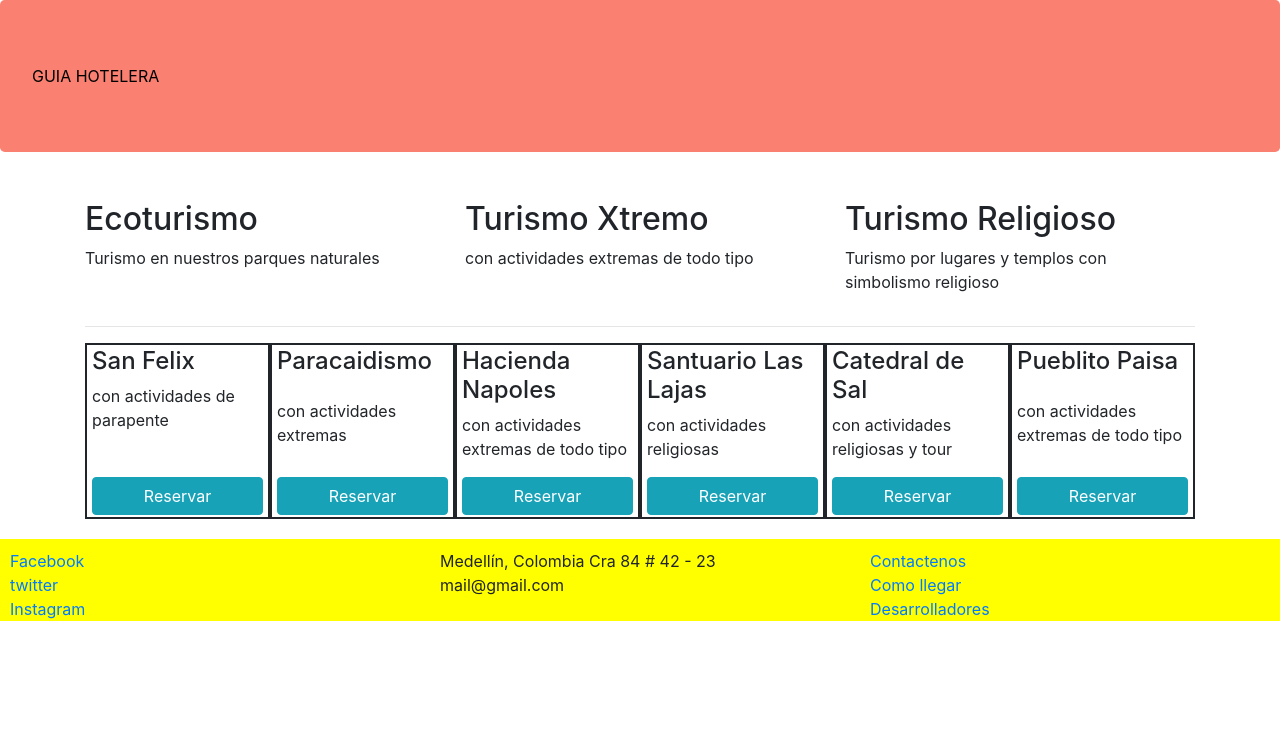
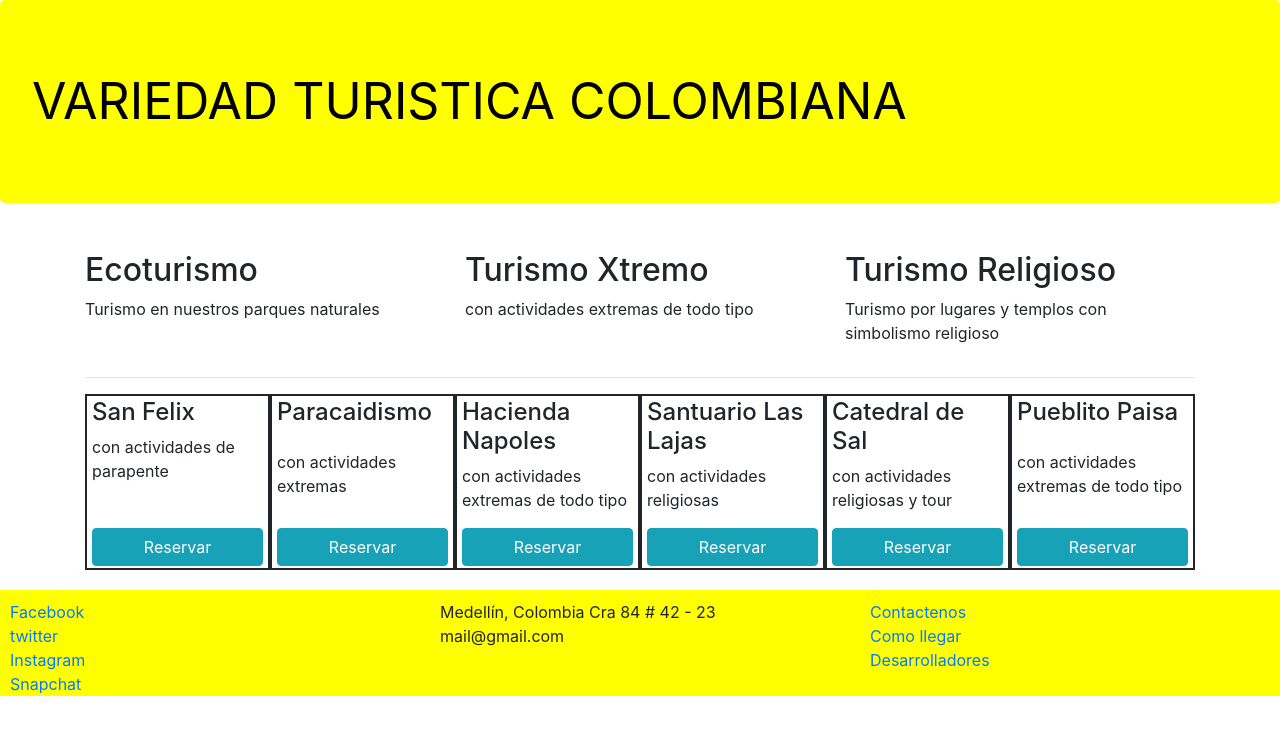
Before and after one commit to CarmeloAlzate/guia-hoteles, a website: page index.html in a window 1280 px wide. Drawn offline with nearby package versions, Linux system fonts and the light colour scheme.

Commit message:
Correccion actividad para enviar

```diff
--- a/css/main.css
+++ b/css/main.css
@@ -1,6 +1,7 @@
 .jumbotron{
-    background-color: salmon;
+    background-color: yellow;
     color: black;
+    font-size: 50px;
 }
 
 footer{
--- a/index.html
+++ b/index.html
@@ -9,7 +9,9 @@
     <!-- Bootstrap CSS -->
     <link href="node_modules/bootstrap/dist/css/bootstrap.min.css" rel="stylesheet">
     <link rel="stylesheet" href="css/main.css">
+
     <script src="node_modules/jquery/dist/jquery.min.js"></script>
+    <!--libreria bundle que contiene popper y bootstrap.js-->
     <script src="node_modules/bootstrap/dist/js/bootstrap.bundle.js"></script>
     <title>Ejercicio Práctico Bootstrap 4 Flex</title>
 </head>
@@ -17,7 +19,7 @@
 <body>
 
     <div class="jumbotron">
-        GUIA HOTELERA
+        VARIEDAD TURISTICA COLOMBIANA
     </div>
     <div class="container">
         <div class="row">
@@ -67,7 +69,7 @@
                 <button class="btn btn-info btn-reserva">Reservar</button>
             </div>
 
-            <div class=" tarjeta d-flex flex-column justify-content-between">
+            <div class="tarjeta d-flex flex-column justify-content-between">
                 <h4>Catedral de Sal</h4>
                 <p> con actividades religiosas y tour</p>
                 <button class="btn btn-info btn-reserva">Reservar</button>
@@ -81,12 +83,13 @@
         </div>
 
     </div>
-    <footer class=>
+    <footer >
         <div class="row">
             <div class="col-sm-4 d-flex flex-column">
                 <a href="http://www.facebook.com">Facebook</a>
                 <a href="http://www.twitter.com">twitter</a>
                 <a href="http://www.instagram.com">Instagram</a>
+                <a href="http://www.snapchat.com">Snapchat</a>
             </div>
             <div class="col-sm-4">
                 <address>
```
